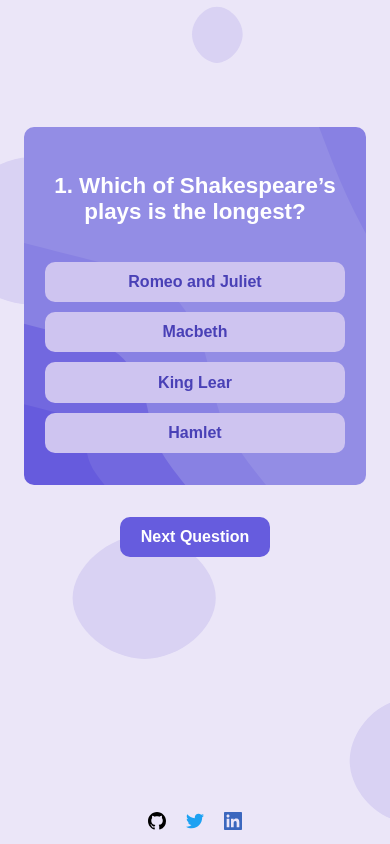
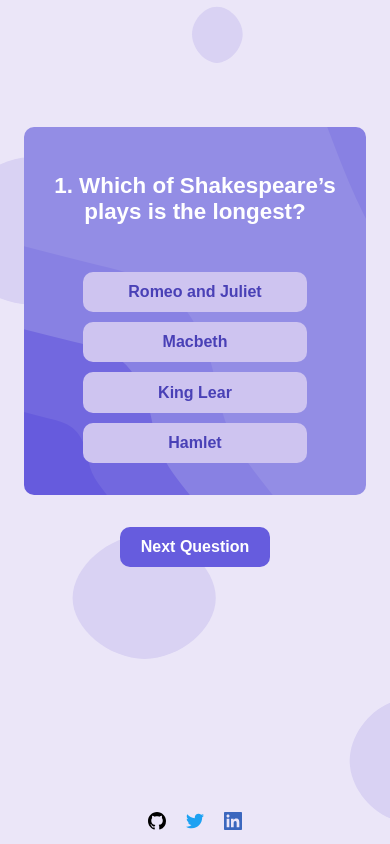
Before and after one commit to ellanan/trivia-quiz, a React (Create React App) app: page / in a window 390 px wide. Both pictures are taken after a click on the button "Start Quiz". Built offline with nearby package versions, Linux system fonts and the light colour scheme.

Commit message:
additional media query to accommodate different screens

```diff
--- a/src/components/Buttons.ts
+++ b/src/components/Buttons.ts
@@ -13,6 +13,13 @@ export const PossibleAnswerButton = styled.button`
   cursor: pointer;
   color: #4940b6;
   font-weight: 600;
+
+  @media (max-width: 450px) {
+    min-width: 200px;
+  }
+  @media (max-width: 830px) {
+    min-width: 14em;
+  }
 `;
 
 export const NextQuestionButton = styled.button`
@@ -49,7 +56,11 @@ export const PlayGameButton = styled.button`
   font-weight: 600;
   cursor: pointer;
 
-  @media (max-width: 880px) {
+  @media (max-width: 450px) {
+    font-size: 1em;
+  }
+
+  @media (max-width: 830px) {
     font-size: 1em;
   }
 `;
--- a/src/components/EndGameScreen.tsx
+++ b/src/components/EndGameScreen.tsx
@@ -80,6 +80,8 @@ export const EndGameScreen = () => {
           align-items: center;
           justify-content: center;
           background-image: url(${endGameBackground});
+          background-size: cover;
+          background-repeat: no-repeat;
           width: calc(100% - 3em);
           max-width: 52em;
           height: auto;
@@ -87,26 +89,45 @@ export const EndGameScreen = () => {
           padding: 46px 0;
           color: #fff;
 
-          @media (max-width: 880px) {
-            background-size: cover;
+          @media (max-width: 450px) {
             width: calc(100% - 40px - 0.3em);
             min-width: initial;
             height: auto;
+          }
+
+          @media screen and (orientation: landscape) and (max-width: 830px) {
+            margin-top: 5vh;
+            width: 80vw;
+            height: 20vh;
+            padding: 100px 0px;
           }
         `}
       >
         <h1
           css={css`
             font-size: 3.8em;
+            @media screen and (orientation: landscape) and (max-width: 830px) {
+              margin: 0;
+            }
           `}
         >
           Great job!
         </h1>
         <h3>
-          You answered: {gameState.correctlyAnsweredQuestions.length} /
-          {gameState.questions.length} correctly.
+          {`You answered: ${
+            gameState.correctlyAnsweredQuestions.length
+          } / ${' '}
+          ${gameState.questions.length} correctly.`}
         </h3>
-        <p>Hope you learned something new!</p>
+        <p
+          css={css`
+            @media screen and (orientation: landscape) and (max-width: 420px) {
+              margin: 0;
+            }
+          `}
+        >
+          Hope you learned something new!
+        </p>
         <PlayGameButton onClick={() => dispatchAction({ type: 'reset' })}>
           Play again
         </PlayGameButton>
--- a/src/components/QuestionCard.tsx
+++ b/src/components/QuestionCard.tsx
@@ -24,6 +24,7 @@ export const QuestionCard = () => {
         justify-content: flex-start;
         flex-direction: column;
         width: 100%;
+        height: 100%;
       `}
     >
       <div
@@ -33,22 +34,27 @@ export const QuestionCard = () => {
           flex-direction: column;
           align-items: center;
           justify-content: center;
-          border-radius: 10px;
-
           background-image: url(${startBackground});
           background-size: cover;
           background-repeat: no-repeat;
-
           width: calc(100% - 3em);
           max-width: 52em;
+          border-radius: 10px;
           padding-top: 2em;
           padding-bottom: 2em;
 
           color: #fff;
 
-          @media (min-width: 880px) {
+          @media (min-width: 450px) {
             padding-top: 4em;
             padding-bottom: 4em;
+          }
+
+          @media screen and (orientation: landscape) and (max-width: 830px) {
+            margin-top: 6vh;
+            width: 80vw;
+            height: 0vh;
+            padding: 26vh 2vw;
           }
         `}
       >
@@ -58,18 +64,22 @@ export const QuestionCard = () => {
             flex-direction: column;
             align-items: center;
             justify-content: center;
-
             font-size: 2.4em;
             text-align: center;
             font-weight: 700;
             margin-top: 0;
             margin-left: 1em;
             margin-right: 1em;
-
             min-height: 2.4em;
 
-            @media (max-width: 880px) {
+            @media (max-width: 450px) {
               min-height: 3.6em;
+              font-size: 1.4em;
+            }
+
+            @media screen and (orientation: landscape) and (max-width: 830px) {
+              margin: 0;
+              min-height: 2.5em;
               font-size: 1.4em;
             }
           `}
@@ -78,7 +88,12 @@ export const QuestionCard = () => {
         </p>
         <div
           css={css`
-            * + * {
+            @media screen and (orientation: landscape) and (max-width: 830px) {
+              display: grid;
+              grid-template-columns: 1fr 1fr;
+              grid-column-gap: 10px;
+            }
+            * {
               margin-top: 10px;
             }
           `}
@@ -127,8 +142,12 @@ export const QuestionCard = () => {
 
       <NextQuestionButton
         css={css`
-          @media (min-width: 880px) {
-            margin-top: 4em;
+          @media (min-width: 450px) {
+            margin-top: 1em;
+          }
+
+          @media screen and (orientation: landscape) and (max-width: 830px) {
+            margin-top: 1em;
           }
         `}
         onClick={() => {
--- a/src/components/StartGameScreen.tsx
+++ b/src/components/StartGameScreen.tsx
@@ -39,11 +39,16 @@ export const StartGameScreen = (props: any) => {
           color: #fff;
           opacity: 0.8;
 
-          @media (max-width: 880px) {
-            background-size: cover;
+          @media (max-width: 450px) {
             width: calc(100% - 30px - 1em);
             min-width: initial;
             height: auto;
+          }
+
+          @media screen and (orientation: landscape) and (max-width: 830px) {
+            margin-top: 5vh;
+            width: 80vw;
+            height: 18vh;
           }
         `}
       >
```
